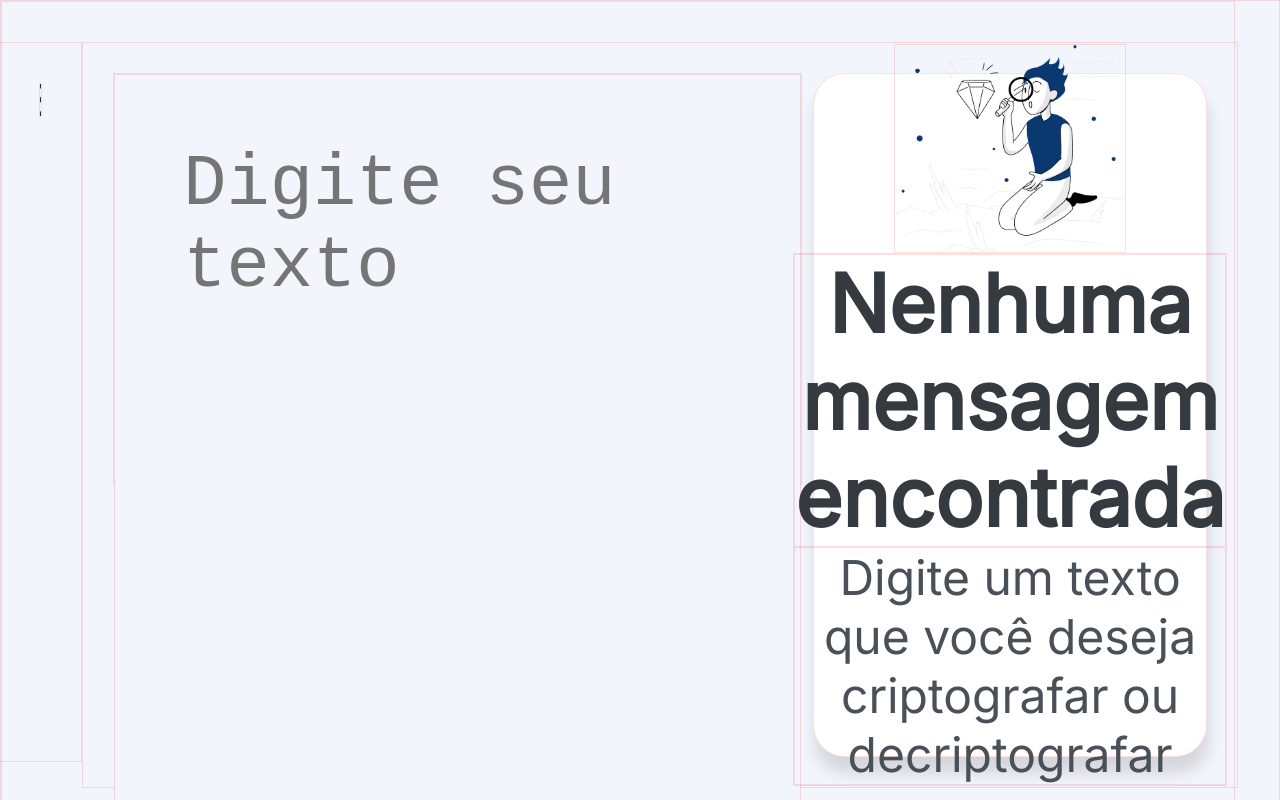
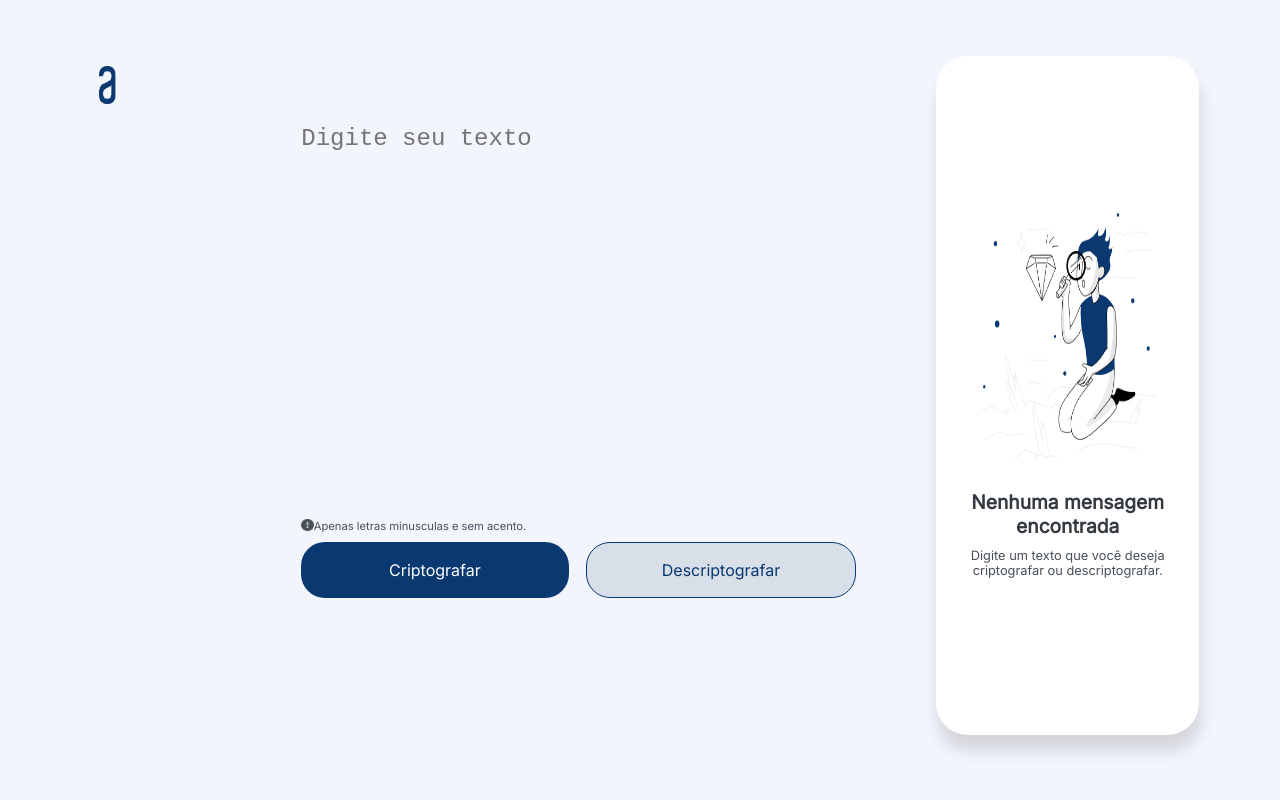
Before and after one commit to lsouza-dev/challenge-criptografia, a plain HTML site: page index.html in a window 1280 px wide. Shown: the top 800 px of the page. Drawn offline with Linux system fonts and the light colour scheme.

Commit message:
Ajuste CSS,alteracao id btn,alteracao descript js

```diff
--- a/index.html
+++ b/index.html
@@ -15,7 +15,7 @@
     <main class="principal">
         <div class="conteudo">
             <div class="conteudo-mensagem">
-                <textarea class="conteudo-mensagem-texto" rows="12" cols="10" placeholder="Digite seu texto"></textarea>
+                <textarea class="conteudo-mensagem-texto" rows="10" cols="10" placeholder="Digite seu texto"></textarea>
             </div>
             <div class="conteudo-selecao">
                 <div class="conteudo-selecao-info">
@@ -25,7 +25,7 @@
                 </div>
                 <div class="conteudo-selecao-acoes">
                     <a class="conteudo-selecao-botoes" id="criptografar">Criptografar</a>
-                    <a class="conteudo-selecao-botoes" id="decriptografar">Decriptografar</a>
+                    <a class="conteudo-selecao-botoes" id="descriptografar">Descriptografar</a>
                 </div>
             </div>
         </div>
@@ -35,7 +35,7 @@
 
             <div class="mensagem-resultado-textos">
                 <h2 class="mensagem-resultado-principal">Nenhuma mensagem encontrada</h2>
-                <p class="mensagem-resultado-auxiliar">Digite um texto que você deseja criptografar ou decriptografar
+                <p class="mensagem-resultado-auxiliar">Digite um texto que você deseja criptografar ou descriptografar.
                 </p>
             </div>
 
--- a/main.js
+++ b/main.js
@@ -17,14 +17,14 @@ const verificarAcao = ((event) => {
         }
         else
         {
-            alert("Insira ao menos 1 caractere para realizar a ciptografia.");
+            alert("Insira ao menos 1 caractere para realizar a criptografia.");
         }
 
     }
     else
-    if(btnClicado === "decriptografar")
+    if(btnClicado === "descriptografar")
     {
-        let mensagem = criptografarTexto();
+        const mensagem = document.querySelector(".conteudo-mensagem-texto").value;
 
         if(mensagem.length > 0)
         {
@@ -32,7 +32,7 @@ const verificarAcao = ((event) => {
         }
         else
         {
-            console.log("vazio");
+            alert("Insira a mensagem que deseja descriptografar antes de realizar a ação.")
         }
     }
 
--- a/style/style.css
+++ b/style/style.css
@@ -8,22 +8,23 @@
     --cor-mensagem-auxiliar: #495057;
     --cor-botao1: #0A3871;
     --cor-botao2: #D8DFE8;
-    --b-radius-btn: 50px;
+    --font-size-btn: 1rem;
+    --b-radius-btn: 24px;
 }
 
 *
 {
     margin: 0;
     padding: 0;
-    border: 1px solid rgba(255, 0, 0, 0.13);
+    /* border: 1px solid rgba(255, 0, 0, 0.13); */
 }
 
 body
 {
-    width: 90vw;
+    width: 95vw;
     height: 90vh;
     background-color:var(--cor-background);
-    padding: 40px;
+    padding: 2%;
     display: flex;
     justify-content: center;
     font-family: "Inter";
@@ -34,20 +35,20 @@ body
 header
 {
     padding: 40px;
-    width: 15%;
+    width: 8%;
    text-align: center;
 }
 
 .logo-alura
 {
-    width: 40%;
-    height: 5%;
+    width: 75%;
+    height: 6%;
 }
 
 .principal
 {
     display: flex;
-    justify-content: flex-start;
+    justify-content: center;
     gap: 1%;
     width: 95%;
     height: 95%;
@@ -57,7 +58,7 @@ header
 .conteudo
 {
     width: 70%;
-    height: 60%;
+    height: 55%;
 }
 
 .conteudo-mensagem
@@ -74,11 +75,17 @@ header
     border: none;
     resize: none;
     color: var(--cor-texto-inserido);
-    font-size: 4.5rem;
+    font-size: 1.5rem;
     background-color: var(--cor-background);
     text-align: left;
     padding: 10%;
 
+}
+
+.conteudo-mensagem-texto:focus
+{
+    box-shadow: 0;
+    outline: 0;
 }
 
 .conteudo-selecao
@@ -86,7 +93,6 @@ header
     display: flex;
     flex-direction: column;
     justify-content: center;
-    height: 90%;
     height: 50%;
     padding-left: 10%;
     gap: 5% ;
@@ -104,22 +110,23 @@ header
 .conteudo-selecao-msg
 {
     align-self: flex-start;
-    font-size: 2.5rem;
+    font-size: .7rem;
+    color: var(--cor-mensagem-auxiliar);
 }
 
 .img-exclamacao
 {
-    width: 50px;
-    height: 100%;
+    width: 2%;
+    height: 90%;
 }
 
 .conteudo-selecao-acoes
 {
     display: flex;
     justify-content: flex-start;
-    width: 90%;
-    height: 20%;
-    gap: 10%;
+    width: 95%;
+    height: 30%;
+    gap: 3%;
 
 }
 
@@ -128,21 +135,21 @@ header
     display: flex;
     justify-content: center;
     align-items: center;
-    width: 25%;
-    font-size: 3rem;
+    width: 45%;
+    font-size: var(--font-size-btn);
     color: white;
     background-color: var(--cor-botao1);
     border-radius: var(--b-radius-btn);
 
 }
 
-#decriptografar
+#descriptografar
 {
     display: flex;
     justify-content: center;
     align-items: center;
-    font-size: 3rem;
-    width: 25%;
+    font-size: var(--font-size-btn);
+    width: 45%;
     color: var(--cor-botao1);
     background-color: var(--cor-botao2);
     border-radius: var(--b-radius-btn);
@@ -151,13 +158,15 @@ header
 
 .mensagem-resultado
 {
-    width: 30%;
+    width: 20%;
+    height: 90%;
     background-color: white;
     border-radius:32px ;
     display: flex;
     flex-direction: column;
     justify-content: center;
     align-items: center;
+    gap: 5%;
     padding: 32px ;
     box-shadow: 2px 16px 16px rgba(0, 0, 0, 0.13);
 }
@@ -174,24 +183,27 @@ header
 
 .imagem-manequim
 {
-    width: 70%;
-    height: 35%;
+    width: 90%;
+    height: 40%;
 }
 
 .mensagem-resultado-textos
 {
-
+    display: flex;
+    flex-direction: column;
+    gap: 10px;
     text-align: center;
+    width: 100%;
 }
 
 .mensagem-resultado-principal
 {
     color: var(--cor-mensagem-principal);
-    font-size: 5rem;
+    font-size: 1.2rem;
 }
 
 .mensagem-resultado-auxiliar
 {
     color: var(--cor-mensagem-auxiliar);
-    font-size: 3rem;
+    font-size: .8rem;
 }
```
